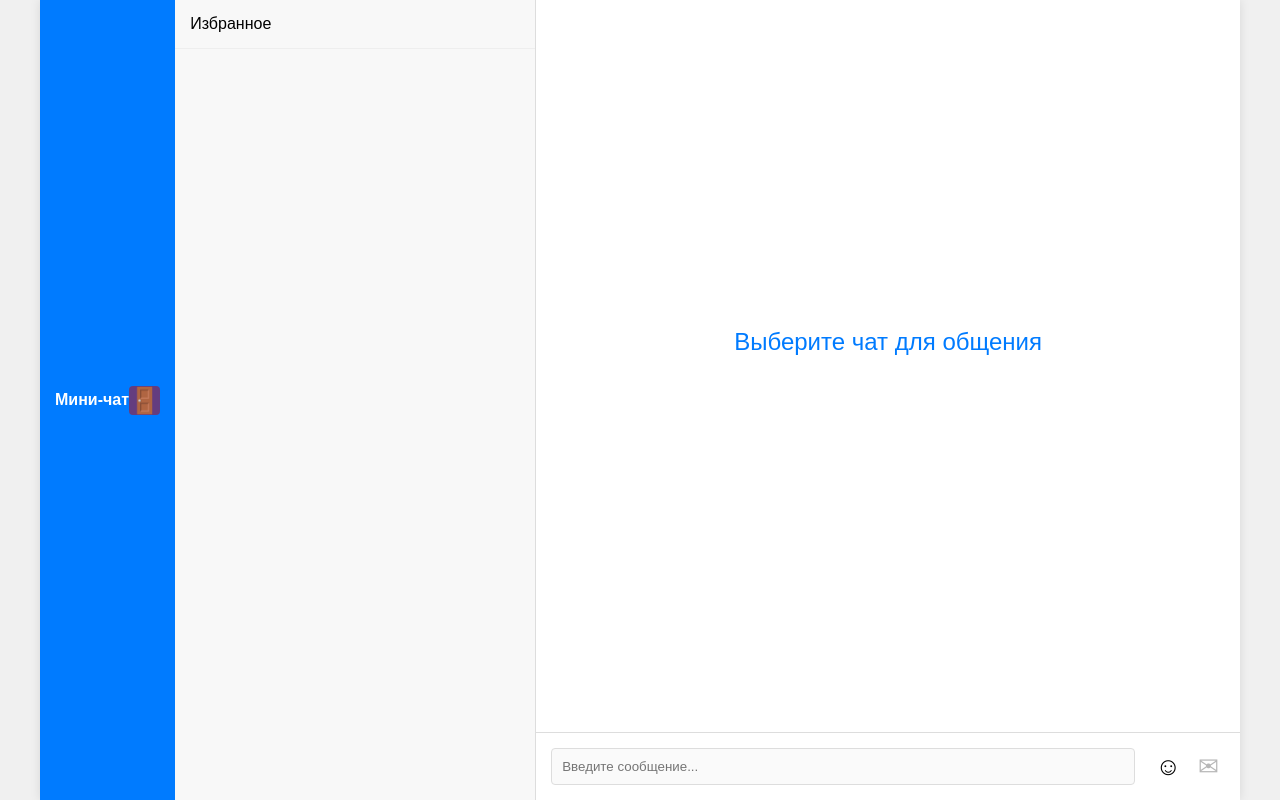
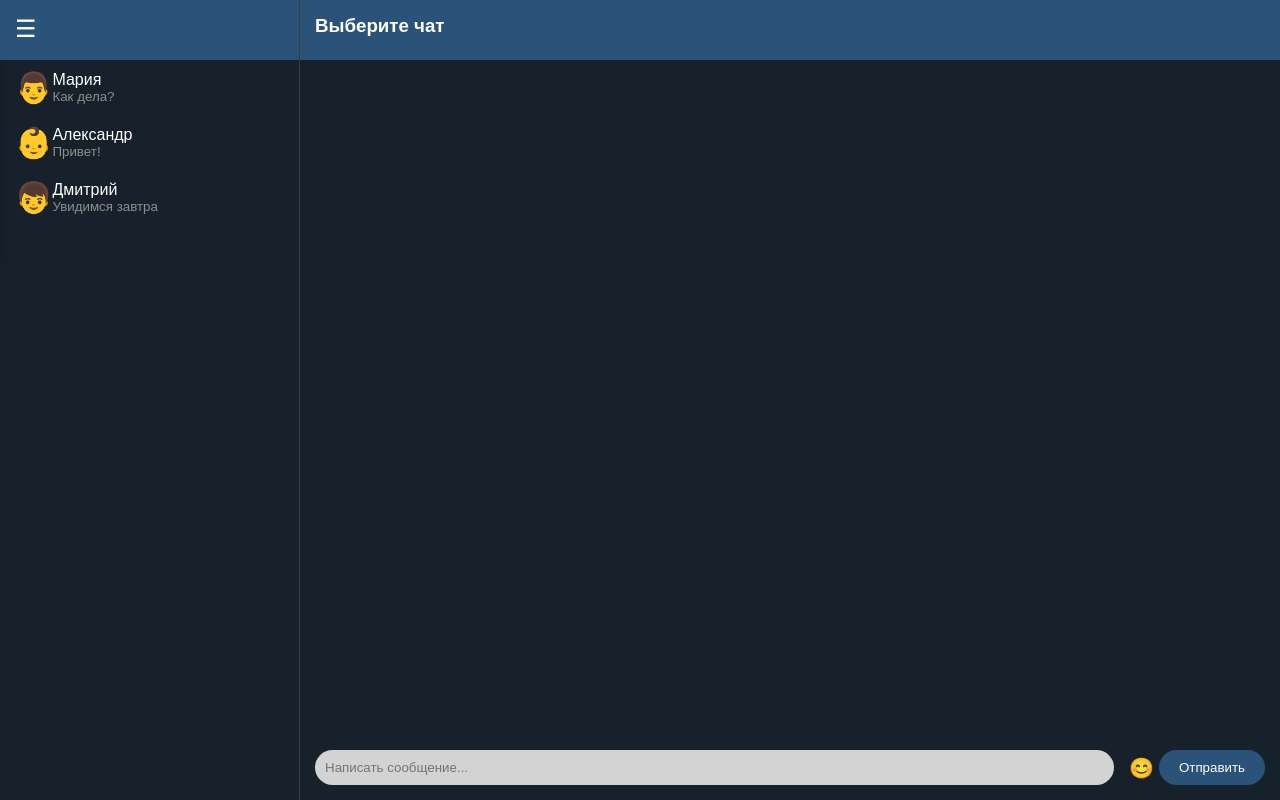
Before and after one commit to xolegx/messenger, a FastAPI app: template app/templates/chat.html in a window 1280 px wide. Run offline with FastAPI, Linux system fonts and the light colour scheme; the template is opened without the code that fills it, so the values that code supplies are empty; parts of the project's set-up code (start-up, migrations or seed data) failed here and were passed over.

Commit message:
'ref_chatv1'

```diff
--- a/app/static/js/auth.js
+++ b/app/static/js/auth.js
@@ -67,7 +67,7 @@ document.addEventListener('DOMContentLoaded', () => {
             });
 
             if (response.ok) {
-                alert("Регистрация прошля успешно");
+                alert("Регистрация прошла успешно");
             } else {
                 const error = await response.json();
                 alert(error.detail);
--- a/app/templates/chat.html
+++ b/app/templates/chat.html
@@ -1,55 +1,294 @@
-<!DOCTYPE html>
-<html lang="ru">
-<head>
-    <meta charset="UTF-8">
-    <meta name="viewport" content="width=device-width, initial-scale=1.0">
-    <title>Мини-чат</title>
-    <link rel="stylesheet" type="text/css" href="/static/styles/chat.css">
+<html><head><base href="https://example.com"></head> <meta charset="UTF-8">
+<style>
+:root {
+    --primary-blue: #2b5278;
+    --secondary-blue: #17212b;
+    --text-color: #ffffff;
+    --hover-color: #182533;
+}
 
-</head>
-<body>
-<div class="chat-container">
-    <div class="chat-header" id="chatHeader">
-            <span>Мини-чат</span>
-            <button class="logout-button" id="logoutButton" onclick="logout()">&#128682</button>
+* {
+    margin: 0;
+    padding: 0;
+    box-sizing: border-box;
+    font-family: Arial, sans-serif;
+}
+
+body {
+    background-color: var(--secondary-blue);
+    color: var(--text-color);
+    height: 100vh;
+    display: flex;
+}
+
+.sidebar {
+    width: 300px;
+    background-color: var(--secondary-blue);
+    border-right: 1px solid #3c3c3c;
+    display: flex;
+    flex-direction: column;
+}
+
+.settings {
+    padding: 15px;
+    background-color: var(--primary-blue);
+    height: 60px;
+}
+
+.settings-btn {
+    background: none;
+    border: none;
+    color: white;
+    cursor: pointer;
+    font-size: 24px;
+}
+
+.set-btn {
+    align-items: center;
+    font-size: 20px;
+    height: 50px;
+    box-shadow: 0 2px 10px rgba(0,0,0,0.2);
+}
+
+.settings-menu {
+    position: fixed;
+    top: 60px;
+    left: -280px;
+    background-color: var(--secondary-blue);
+    border-radius: 5px;
+    width: 280px;
+}
+
+.settings-menu.active {
+    display: block;
+    left: 0;
+    transition: left 0.5s ease;
+}
+
+.settings-menu button {
+    display: block;
+    width: 100%;
+    padding: 10px 15px;
+    background: none;
+    border: none;
+    color: var(--text-color);
+    text-align: left;
+    cursor: pointer;
+
+}
+
+.settings-menu button:hover {
+    background-color: var(--hover-color);
+}
+
+.friends-list {
+    flex-grow: 1;
+    overflow-y: auto;
+}
+
+.friend {
+    padding: 10px 15px;
+    display: flex;
+    align-items: center;
+    cursor: pointer;
+}
+
+.friend:hover {
+    background-color: var(--hover-color);
+}
+
+.friend img {
+    width: 40px;
+    height: 40px;
+    border-radius: 50%;
+    margin-right: 10px;
+}
+
+.chat-area {
+    flex-grow: 1;
+    display: flex;
+    flex-direction: column;
+}
+
+.chat-header {
+    padding: 15px;
+    background-color: var(--primary-blue);
+    height: 60px;
+}
+
+.messages {
+    flex-grow: 1;
+    overflow-y: auto;
+    padding: 20px;
+}
+
+.message-input {
+    padding: 15px;
+    background-color: var(--secondary-blue);
+    display: flex;
+    align-items: center;
+}
+
+.message-input input {
+    flex-grow: 1;
+    padding: 10px;
+    border: none;
+    border-radius: 20px;
+    background-color: lightgrey;
+    margin-right: 10px;
+}
+
+.emoji-btn {
+    background: none;
+    border: none;
+    color: var(--text-color);
+    cursor: pointer;
+    font-size: 20px;
+    padding: 5px;
+}
+
+.emoji-picker {
+    position: absolute;
+    bottom: 70px;
+    right: 70px;
+    background-color: var(--secondary-blue);
+    border-radius: 5px;
+    box-shadow: 0 2px 10px rgba(0,0,0,0.2);
+    display: none;
+}
+
+.emoji-picker.active {
+    display: grid;
+    grid-template-columns: repeat(8, 1fr);
+    padding: 10px;
+    gap: 5px;
+}
+
+.emoji-picker span {
+    cursor: pointer;
+    padding: 5px;
+    text-align: center;
+}
+
+.send-btn {
+    background-color: var(--primary-blue);
+    border: none;
+    color: var(--text-color);
+    padding: 10px 20px;
+    border-radius: 20px;
+    cursor: pointer;
+    transition: background-color 0.2s;
+}
+
+.send-btn:hover {
+    background-color: #366290;
+}
+
+</style>
+
+<div class="sidebar">
+    <div class="settings">
+        <button class="settings-btn">☰</button>
+        <div class="settings-menu">
+            <button class="set-btn">Профиль</button>
+            <button class="set-btn">Друзья</button>
+            <button class="set-btn">Группы</button>
+            <button class="set-btn">Файлы</button>
         </div>
-        <div class="user-list" id="userList">
-        <!-- Добавляем фиксированный элемент "Избранное" -->
-        <div class="user-item" data-user-id="{{ user.id }}">
-            Избранное
-        </div>
-        <!-- Выводим остальных пользователей, исключая текущего пользователя -->
-        {% for chat in users_all %}
-            {% if chat.id != user.id %}
-                <div class="user-item" data-user-id="{{ chat.id }}">
-                    {{ chat.name }}
-                </div>
-            {% endif %}
-        {% endfor %}
     </div>
-    <div class="chat-area">
+    <div class="friends-list">
+        <!-- Список друзей будет добавляться динамически -->
+    </div>
+</div>
 
-        <div class="messages" id="messages">
-            <div class="welcome-message">Выберите чат для общения</div>
-        </div>
-        <div class="input-area">
-            <input type="text" id="messageInput" placeholder="Введите сообщение..." disabled>
-            <button class="chatButton" id="togglePicker" >&#9786</button>
-            <div id="emojiPicker">
-                {% include 'emoji.html' %}
-            </div>
-            <button class="chatButton" id="sendButton" disabled>&#9993</button>
+<div class="chat-area">
+    <div class="chat-header">
+        <h3>Выберите чат</h3>
+    </div>
+    <div class="messages">
+        <!-- Сообщения будут добавляться динамически -->
+    </div>
+    <div class="message-input">
+        <input type="text" placeholder="Написать сообщение...">
+        <button class="emoji-btn">😊</button>
+        <button class="send-btn">Отправить</button>
+
+        <div class="emoji-picker">
+            <!-- Эмодзи будут добавлены динамически -->
         </div>
     </div>
 </div>
 
 <script>
-    // Передаем идентификатор текущего пользователя в JavaScript
-    const currentUserId = parseInt("{{ user.id }}", 10);
+// Обработчик кнопки настроек
+const settingsBtn = document.querySelector('.settings-btn');
+const settingsMenu = document.querySelector('.settings-menu');
+
+settingsBtn.addEventListener('click', () => {
+    settingsMenu.classList.toggle('active');
+});
+
+// Закрытие меню настроек при клике вне его
+document.addEventListener('click', (e) => {
+    if (!settingsBtn.contains(e.target) && !settingsMenu.contains(e.target)) {
+        settingsMenu.classList.remove('active');
+    }
+});
+
+// Эмодзи пикер
+const emojiBtn = document.querySelector('.emoji-btn');
+const emojiPicker = document.querySelector('.emoji-picker');
+const messageInput = document.querySelector('.message-input input');
+
+// Список эмодзи
+const emojis = ['😊', '😂', '🤣', '❤️', '😍', '😒', '😘', '💕', '😁', '👍', '🎉', '✨', '🌟', '💫', '💪', '🤔'];
+
+// Добавляем эмодзи в пикер
+emojis.forEach(emoji => {
+    const span = document.createElement('span');
+    span.textContent = emoji;
+    span.addEventListener('click', () => {
+        messageInput.value += emoji;
+    });
+    emojiPicker.appendChild(span);
+});
+
+emojiBtn.addEventListener('click', () => {
+    emojiPicker.classList.toggle('active');
+});
+
+// Закрытие эмодзи пикера при клике вне его
+document.addEventListener('click', (e) => {
+    if (!emojiBtn.contains(e.target) && !emojiPicker.contains(e.target)) {
+        emojiPicker.classList.remove('active');
+    }
+});
+const avatars = ['👨', '👩', '👶', '👧', '👦', '👵', '👴', '🧔', '👨‍🦲','👨‍🦰', '👩‍🦰', '👨‍🦱', '👩‍🦱', '👨‍🦳', '👩‍🦳', '👩‍🦲' ];
+// Демо-данные для списка друзей
+const friends = [
+    { name: 'Мария', avatar: avatars[0], lastMessage: 'Как дела?' },
+    { name: 'Александр', avatar: avatars[2], lastMessage: 'Привет!' },
+    { name: 'Дмитрий', avatar: avatars[4], lastMessage: 'Увидимся завтра' }
+];
+
+// Добавляем друзей в список
+const friendsList = document.querySelector('.friends-list');
+friends.forEach(friend => {
+    const div = document.createElement('div');
+    div.className = 'friend';
+    div.innerHTML = `
+        <span style="font-size: 30px;">${friend.avatar}</span>
+        <div>
+            <div>${friend.name}</div>
+            <small style="color: #8e8e8e;">${friend.lastMessage}</small>
+        </div>
+    `;
+    friendsList.appendChild(div);
+
+    // При клике на друга открываем чат
+    div.addEventListener('click', () => {
+        document.querySelector('.chat-header h3').textContent = friend.name;
+    });
+});
 </script>
-
-<script src="/static/js/chat.js"></script>
-<script src="/static/js/jquery-3.6.0.min.js"></script>
-
-</body>
 </html>
```
Also changed, not shown: app/templates/chatold.html (added, +55 -0 lines).
